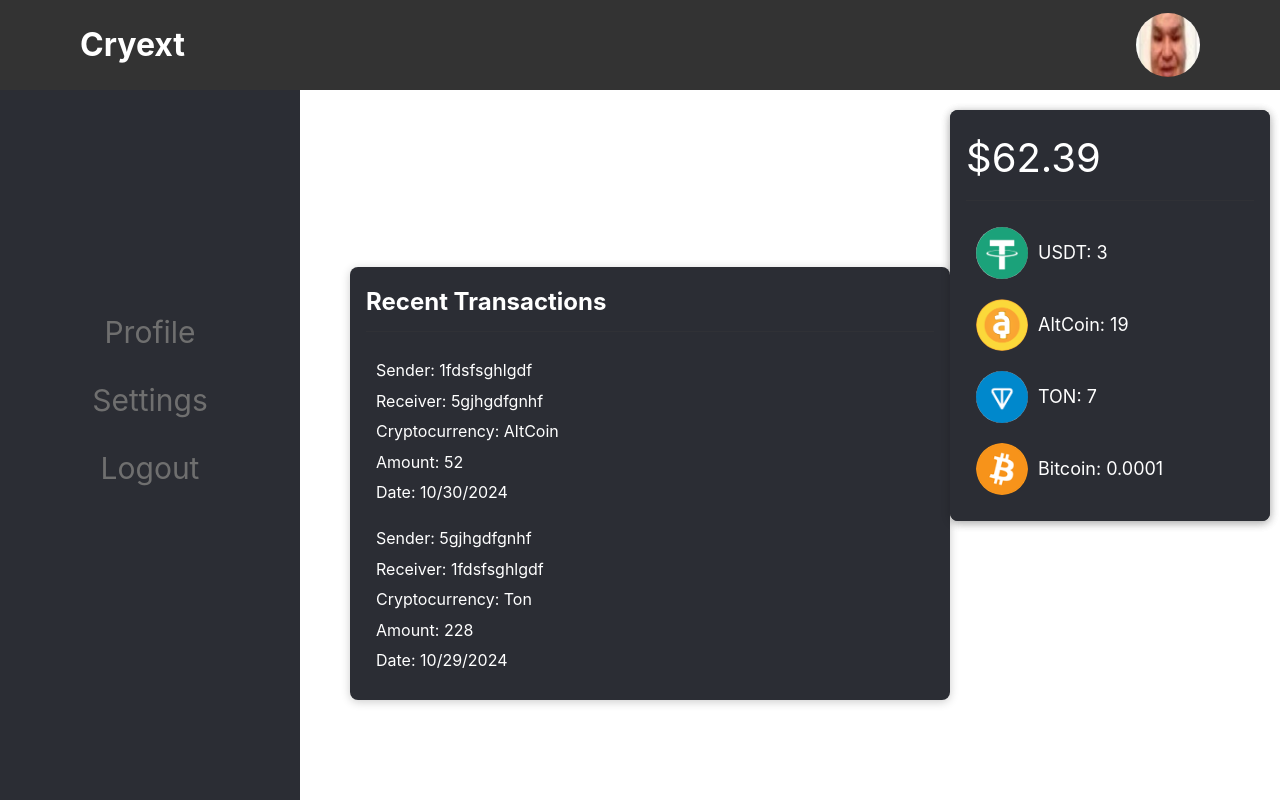
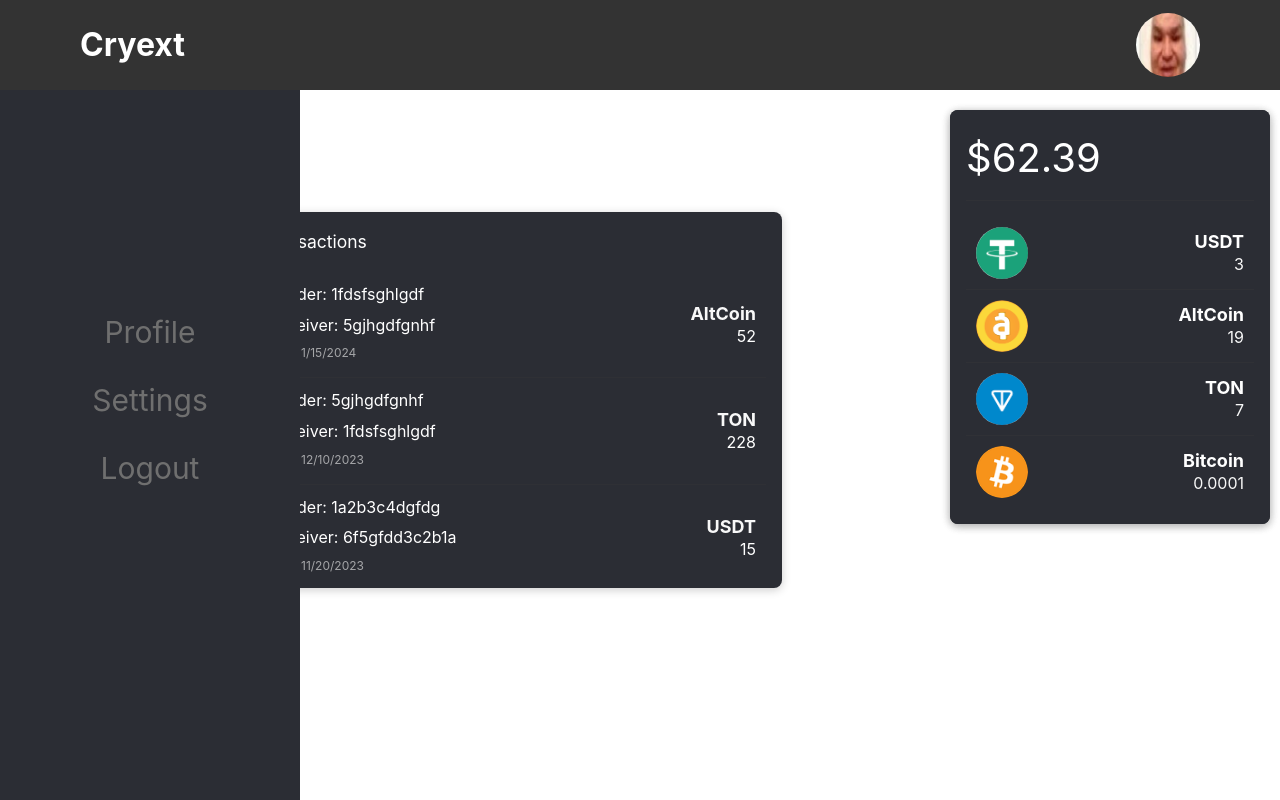
Before and after one commit to fucking-devs/cryext-client, a Vue app: page / in a window 1280 px wide. Built offline with nearby package versions, Linux system fonts and the light colour scheme.

Commit message:
Исправлены стили, но не смог вынести массивы wallets и transaction в отдельные компоненты и не видноскролбар

```diff
--- a/src/components/ExactBalance.vue
+++ b/src/components/ExactBalance.vue
@@ -5,36 +5,37 @@
   image: string;
 }
 
-const user:{
-  balance: number
-  currencies: Coin[]
-}={
-  balance:62.39,
+const user: {
+  balance: number;
+  currencies: Coin[];
+} = {
+  balance: 62.39,
   currencies: [
-  { name: 'USDT', amount: 3, image: new URL('@/assets/usdt.png', import.meta.url).href },
-  { name: 'AltCoin', amount: 19, image: new URL('@/assets/altcoin.png', import.meta.url).href },
-  { name: 'TON', amount: 7, image: new URL('@/assets/ton.png', import.meta.url).href },
-  { name: 'Bitcoin', amount: 0.0001, image: new URL('@/assets/bitcoin.png', import.meta.url).href },
-]
+    { name: 'USDT', amount: 3, image: new URL('@/assets/usdt.png', import.meta.url).href },
+    { name: 'AltCoin', amount: 19, image: new URL('@/assets/altcoin.png', import.meta.url).href },
+    { name: 'TON', amount: 7, image: new URL('@/assets/ton.png', import.meta.url).href },
+    { name: 'Bitcoin', amount: 0.0001, image: new URL('@/assets/bitcoin.png', import.meta.url).href },
+  ]
 }
 </script>
 
 <template>
   <div class="balance-container">
-    <div class="total-balance">${{ user.balance }}</div>
+    <div class="total-balance">${{ user.balance.toFixed(2) }}</div>
     <div class="balance-list">
       <div class="balance-item" v-for="coin in user.currencies" :key="coin.name">
         <img :src="coin.image" alt="coin.name" class="coin-image" />
-        <span class="coin-text">{{ coin.name }}: {{ coin.amount }}</span>
+        <div class="coin-details">
+          <div class="coin-name">{{ coin.name }}</div>
+          <div class="coin-amount">{{ coin.amount }}</div>
+        </div>
       </div>
     </div>
   </div>
 </template>
 
-
 <style lang="scss">
 .balance-container {
-
   width: 600px;
   background-color: var(--sidebar-color);
   border-radius: 8px;
@@ -51,7 +52,6 @@
     border-bottom: 1px solid var(--vt-c-divider-light-1);
     padding-bottom: 10px;
 
-
     &:hover {
       color: var(--vt-c-white);
     }
@@ -61,13 +61,14 @@
     display: flex;
     flex-direction: column;
 
-
     .balance-item {
       display: flex;
       align-items: center;
+      justify-content: space-between; /* Выравнивание элементов по краям */
       padding: 10px;
-      transition: all 0.3s;
-
+      transition: background-color .3s;
+      border-bottom: 1px solid var(--vt-c-divider-light-1);
+      cursor: pointer;
 
       &:last-child {
         border-bottom: none;
@@ -75,7 +76,6 @@
 
       &:hover {
         background-color: rgba(255,255,255,0.1);
-
       }
 
       .coin-image {
@@ -84,20 +84,24 @@
         border-radius: 50%;
         margin-right: 10px;
         object-fit: cover;
-
       }
 
-      .coin-text {
-        color: var(--vt-c-white);
-        font-size: 18px;
-        cursor: pointer;
-        padding: 0;
+      .coin-details {
         display: flex;
         flex-direction: column;
-        justify-content: center;
 
-        .coin-name{
+        .coin-name {
+          color: var(--vt-c-white);
+          font-size: 18px;
           font-weight: bold;
+        }
+
+        .coin-amount {
+          color: var(--vt-c-white-soft);
+          font-size: 16px;
+          margin-top: -5px;
+          margin-left:auto;
+          text-align:right;
         }
       }
     }
--- a/src/components/LastTransaction.vue
+++ b/src/components/LastTransaction.vue
@@ -1,27 +1,77 @@
 <script lang="ts" setup>
-
 interface Transaction {
   SenderWallet: string;
   ReceiverWallet: string;
   CryptoCurrency: string;
   Quantity: number;
   DataTransaction: Date;
+  Image: string;
 }
+
+const wallets = [
+  '1fdsfsghlgdf',
+  '5gjhgdfgnhf',
+  '1a2b3c4dgfdg',
+  '6f5gfdd3c2b1a',
+  '7gfdsi0g1k2l'
+];
 
 const transactions: Transaction[] = [
   {
-    SenderWallet: '1fdsfsghlgdf',
-    ReceiverWallet: '5gjhgdfgnhf',
+    SenderWallet: wallets[0],
+    ReceiverWallet: wallets[1],
     CryptoCurrency: 'AltCoin',
     Quantity: 52,
-    DataTransaction: new Date('2024-10-30'),
+    DataTransaction: new Date('2024-01-15'),
+    Image: new URL('@/assets/altcoin.png', import.meta.url).href
   },
   {
-    SenderWallet: '5gjhgdfgnhf',
-    ReceiverWallet: '1fdsfsghlgdf',
-    CryptoCurrency: 'Ton',
+    SenderWallet: wallets[1],
+    ReceiverWallet: wallets[0],
+    CryptoCurrency: 'TON',
     Quantity: 228,
-    DataTransaction: new Date('2024-10-29'),
+    DataTransaction: new Date('2023-12-10'),
+    Image: new URL('@/assets/ton.png', import.meta.url).href
+  },
+  {
+    SenderWallet: wallets[2],
+    ReceiverWallet: wallets[3],
+    CryptoCurrency: 'USDT',
+    Quantity: 15,
+    DataTransaction: new Date('2023-11-20'),
+    Image: new URL('@/assets/usdt.png', import.meta.url).href
+  },
+  {
+    SenderWallet: wallets[3],
+    ReceiverWallet: wallets[2],
+    CryptoCurrency: 'Bitcoin',
+    Quantity: 0.005,
+    DataTransaction: new Date('2023-10-25'),
+    Image: new URL('@/assets/bitcoin.png', import.meta.url).href
+  },
+  {
+    SenderWallet: wallets[0],
+    ReceiverWallet: wallets[4],
+    CryptoCurrency: 'AltCoin',
+    Quantity: 30,
+    DataTransaction: new Date('2023-09-30'),
+    Image: new URL('@/assets/altcoin.png', import.meta.url).href
+  },
+  {
+    SenderWallet: wallets[4],
+    ReceiverWallet: wallets[0],
+    CryptoCurrency: 'TON',
+    Quantity: 50,
+    DataTransaction: new Date('2023-08-15'),
+    Image: new URL('@/assets/ton.png', import.meta.url).href
+  },
+  {
+    SenderWallet: wallets[1],
+    ReceiverWallet: wallets[2],
+    CryptoCurrency: 'Bitcoin',
+    Quantity: 0.01,
+    DataTransaction: new Date('2023-07-05'),
+    Image: new URL('@/assets/bitcoin.png', import.meta.url).href
   },
 ];
 </script>
@@ -31,85 +81,101 @@
     <h3 class="transactions-title">Recent Transactions</h3>
     <div class="transactions-list">
       <div class="transaction-item" v-for="(transaction, index) in transactions" :key="index">
+        <img :src="transaction.Image" alt="transaction.CryptoCurrency" class="transaction-image" />
         <div class="transaction-details">
           <div class="wallet">Sender: {{ transaction.SenderWallet }}</div>
           <div class="wallet">Receiver: {{ transaction.ReceiverWallet }}</div>
-          <div class="currency">Cryptocurrency: {{ transaction.CryptoCurrency }}</div>
-          <div class="quantity">Amount: {{ transaction.Quantity }}</div>
           <div class="date">Date: {{ transaction.DataTransaction.toLocaleDateString('en-US') }}</div>
+        </div>
+        <div class="quantity">
+          <div class="currency-name">{{ transaction.CryptoCurrency }}</div>
+          <div class="amount">{{ transaction.Quantity }}</div>
+
         </div>
       </div>
     </div>
   </div>
 </template>
 
-<style lang="scss">
+<style lang="scss" scoped>
 .transactions-container {
-  position: fixed;
-  bottom: 100px;
-  left: 350px;
-
   width: 600px;
   background-color: var(--sidebar-color);
   border-radius: 8px;
   padding: 1rem;
   box-shadow: 0 2px 10px rgba(0, 0, 0, 0.2);
 
+  margin-left: 150px;
+}
+
 .transactions-title {
   margin-bottom: 1rem;
   color: var(--vt-c-white);
-    font-size: 24px;
-    text-align: start;
-    font-weight: bold;
-    border-bottom: 1px solid var(--vt-c-divider-light-1);
-    padding-bottom: 10px;
-
-    &:hover {
-      color: var(--vt-c-white);
-    }
 }
 
 .transactions-list {
   display: flex;
   flex-direction: column;
+  max-height: 300px;
+  overflow-y: auto;
+
+   &::-webkit-scrollbar {
+     width:8px;
+
+     background-color:variables(--vt-c-divider-light-2);
+     border-radius :10px;
+   }
+
+   &::-webkit-scrollbar-thumb {
+    background-color:variables(--vt-c-black-soft-2);
+     border-radius :10px;
+   }
 
    .transaction-item {
-      display: flex;
-      align-items: center;
-      padding: 10px;
-      transition: all 0.3s;
+     display:flex;
+     align-items:center;
+     justify-content :space-between;
+     padding :10px;
+     border-bottom :1px solid var(--vt-c-divider-light-1);
 
-      &:hover {
-        background-color: rgba(255,255,255,0.1);
+     &:last-child {
+       border-bottom:none;
+     }
+
+     .transaction-image {
+       width :50px;
+       height :50px;
+       border-radius :50%;
+       margin-right :10px;
      }
 
      .transaction-details {
-        display: flex;
-        flex-direction: column;
+       display:flex;
+       flex-direction :column;
 
        .wallet {
-          color: var(--vt-c-white);
-          font-size: 16px;
-          margin-bottom: 5px;
+         color :var(--vt-c-white);
+         font-size :16px;
+         margin-bottom :5px;
        }
-
-        .currency {
-          color: var(--vt-c-white);
-          font-size: 16px;
-          margin-bottom: 5px;
+       .date {
+        color :var(--vt-c-text-dark-2);
+         font-size :12px;
+         margin-bottom :5px;
+       }
      }
 
      .quantity {
-          color: var(--vt-c-white);
-          font-size: 16px;
-          margin-bottom: 5px;
-        }
+       color :var(--vt-c-white);
+       font-size :16px;
+       margin-left:auto;
+       text-align: right;
 
-        .date {
-          color: var(--vt-c-white);
-          font-size: 16px;
-          margin-bottom: 0;
-        }
+       .currency-name {
+         color :var(--vt-c-white-soft);
+         font-size :18px;
+         margin-bottom: -5px;
+         font-weight: bold;
        }
      }
    }
```
Lines whose indentation alone changed are shown as unchanged.
